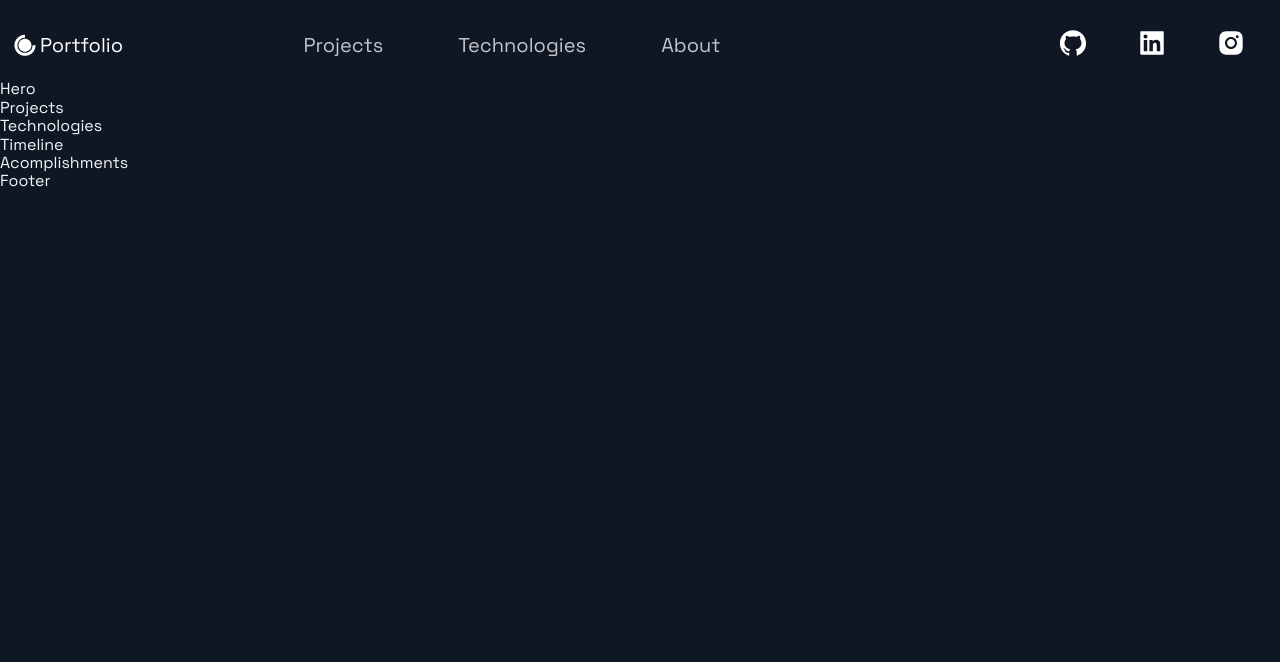
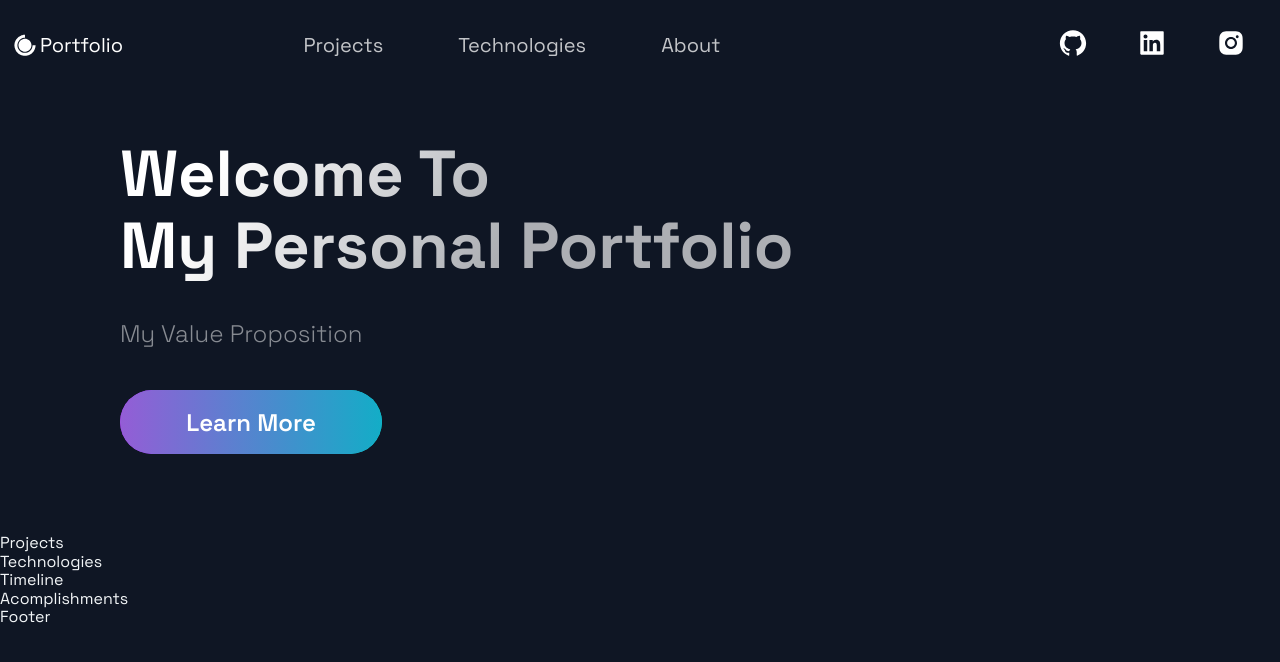
Before and after one commit to SaagarSuresh/portfolio_website, a Next.js app: page / in a window 1280 px wide. Shown: the top 662 px of the page. Built offline with nearby package versions, Linux system fonts and the light colour scheme.

Commit message:
Hero component created.

```diff
--- a/src/components/Hero/Hero.js
+++ b/src/components/Hero/Hero.js
@@ -4,10 +4,19 @@
 import Button from '../../styles/GlobalComponents/Button';
 import { LeftSection } from './HeroStyles';
 
-const Hero = (props) => (
-  <div>
-    Hero
-  </div>
+const Hero = () => (
+  <Section row nopadding>
+    <LeftSection>
+      <SectionTitle main center>
+        Welcome To <br />
+        My Personal Portfolio
+      </SectionTitle>
+      <SectionText>
+        My Value Proposition
+      </SectionText>
+      <Button onClick={() => window.location = 'https://google.com'}>Learn More</Button>
+    </LeftSection>
+  </Section>
 );
 
 export default Hero;
```
